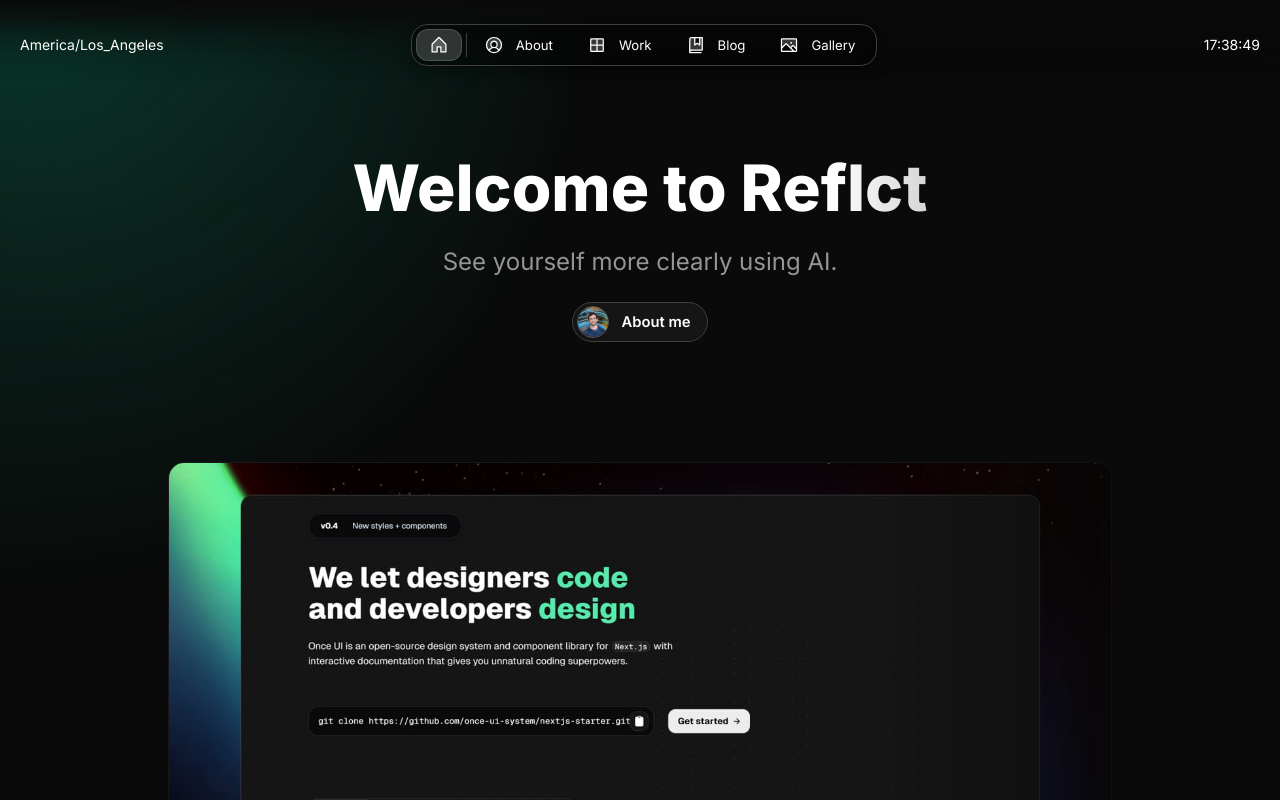
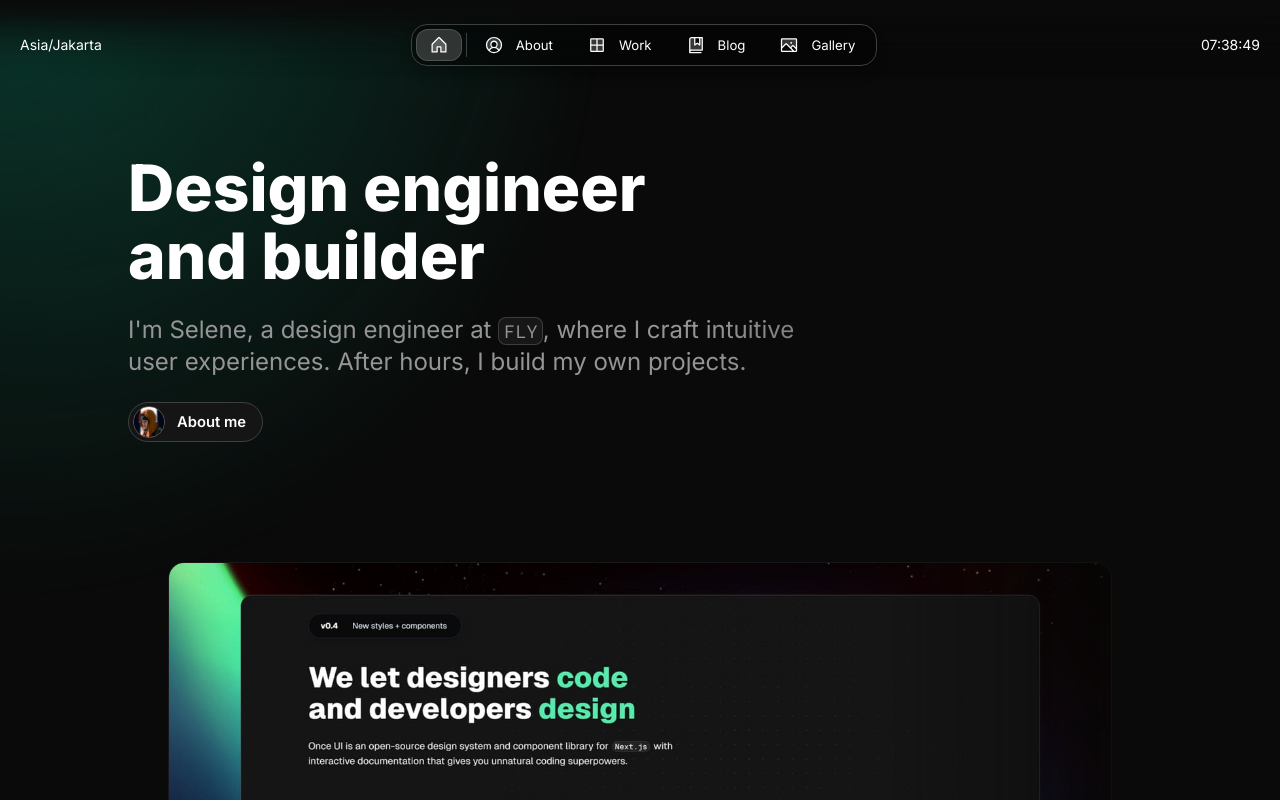
Before and after one commit to evanhalikias/reflct, a Next.js app: page / in a window 1280 px wide. Shown: the top 800 px of the page. Built offline with nearby package versions, Linux system fonts and the light colour scheme.

Commit message:
Revert "Updating page"
This reverts commit a078057b8535a818043cef8380c44a01aba75d2d.

```diff
--- a/src/app/page.tsx
+++ b/src/app/page.tsx
@@ -39,7 +39,7 @@
 
 export default function Home() {
   return (
-    <Column maxWidth="m" gap="xl" horizontal="center" fillWidth>
+    <Column maxWidth="m" gap="xl" horizontal="center">
       <script
         type="application/ld+json"
         suppressHydrationWarning
@@ -62,19 +62,19 @@
           }),
         }}
       />
-      <Column fillWidth paddingY="l" gap="m" horizontal="center">
-        <Column maxWidth="s" horizontal="center">
-          <RevealFx translateY="4" fillWidth horizontal="center" paddingBottom="m">
-            <Heading wrap="balance" variant="display-strong-l" align="center">
+      <Column fillWidth paddingY="l" gap="m">
+        <Column maxWidth="s">
+          <RevealFx translateY="4" fillWidth horizontal="start" paddingBottom="m">
+            <Heading wrap="balance" variant="display-strong-l">
               {home.headline}
             </Heading>
           </RevealFx>
-          <RevealFx translateY="8" delay={0.2} fillWidth horizontal="center" paddingBottom="m">
-            <Text wrap="balance" onBackground="neutral-weak" variant="heading-default-xl" align="center">
+          <RevealFx translateY="8" delay={0.2} fillWidth horizontal="start" paddingBottom="m">
+            <Text wrap="balance" onBackground="neutral-weak" variant="heading-default-xl">
               {home.subline}
             </Text>
           </RevealFx>
-          <RevealFx translateY="12" delay={0.4} horizontal="center">
+          <RevealFx translateY="12" delay={0.4} horizontal="start">
             <Button
               id="about"
               data-border="rounded"
--- a/src/app/resources/content.js
+++ b/src/app/resources/content.js
@@ -1,15 +1,15 @@
 import { InlineCode } from "@/once-ui/components";
 
 const person = {
-  firstName: "Evan",
-  lastName: "Halikias",
+  firstName: "Selene",
+  lastName: "Yu",
   get name() {
     return `${this.firstName} ${this.lastName}`;
   },
-  // role: "Using Tech/AI To See Myself More Clearly",
+  role: "Design Engineer",
   avatar: "/images/avatar.jpg",
-  location: "America/Los_Angeles", // Expecting the IANA time zone identifier, e.g., 'Europe/Vienna'
-  languages: [], // optional: Leave the array empty if you don't want to display languages
+  location: "Asia/Jakarta", // Expecting the IANA time zone identifier, e.g., 'Europe/Vienna'
+  languages: ["English", "Bahasa"], // optional: Leave the array empty if you don't want to display languages
 };
 
 const newsletter = {
@@ -29,33 +29,34 @@
   {
     name: "GitHub",
     icon: "github",
-    link: "https://github.com/evanhalikias",
+    link: "https://github.com/once-ui-system/nextjs-starter",
   },
   {
     name: "LinkedIn",
     icon: "linkedin",
-    link: "https://www.linkedin.com/in/evanhalikias/",
+    link: "https://www.linkedin.com/company/once-ui/",
   },
   {
-    name: "Instagram",
-    icon: "instagram",
-    link: "https://www.instagram.com/evanhalikias/",
+    name: "X",
+    icon: "x",
+    link: "",
   },
   {
     name: "Email",
     icon: "email",
-    link: "mailto:evan.halikias@gmail.com",
+    link: "mailto:example@gmail.com",
   },
 ];
 
 const home = {
   label: "Home",
-  title: `Reflct`,
-  description: `AI Hacks & Musings from ${person.name}`,
-  headline: <>Welcome to Reflct</>,
+  title: `${person.name}'s Portfolio`,
+  description: `Portfolio website showcasing my work as a ${person.role}`,
+  headline: <>Design engineer and builder</>,
   subline: (
     <>
-      See yourself more clearly using AI.
+      I'm Selene, a design engineer at <InlineCode>FLY</InlineCode>, where I craft intuitive
+      <br /> user experiences. After hours, I build my own projects.
     </>
   ),
 };
@@ -80,7 +81,9 @@
     title: "Introduction",
     description: (
       <>
-        Evan is an LA-based product manager/builder with a passion for self-improvement, technology, and music.
+        Selene is a Jakarta-based design engineer with a passion for transforming complex challenges
+        into simple, elegant design solutions. Her work spans digital interfaces, interactive
+        experiences, and the convergence of design and technology.
       </>
     ),
   },
```
Also changed, not shown: public/images/avatar.jpg.
